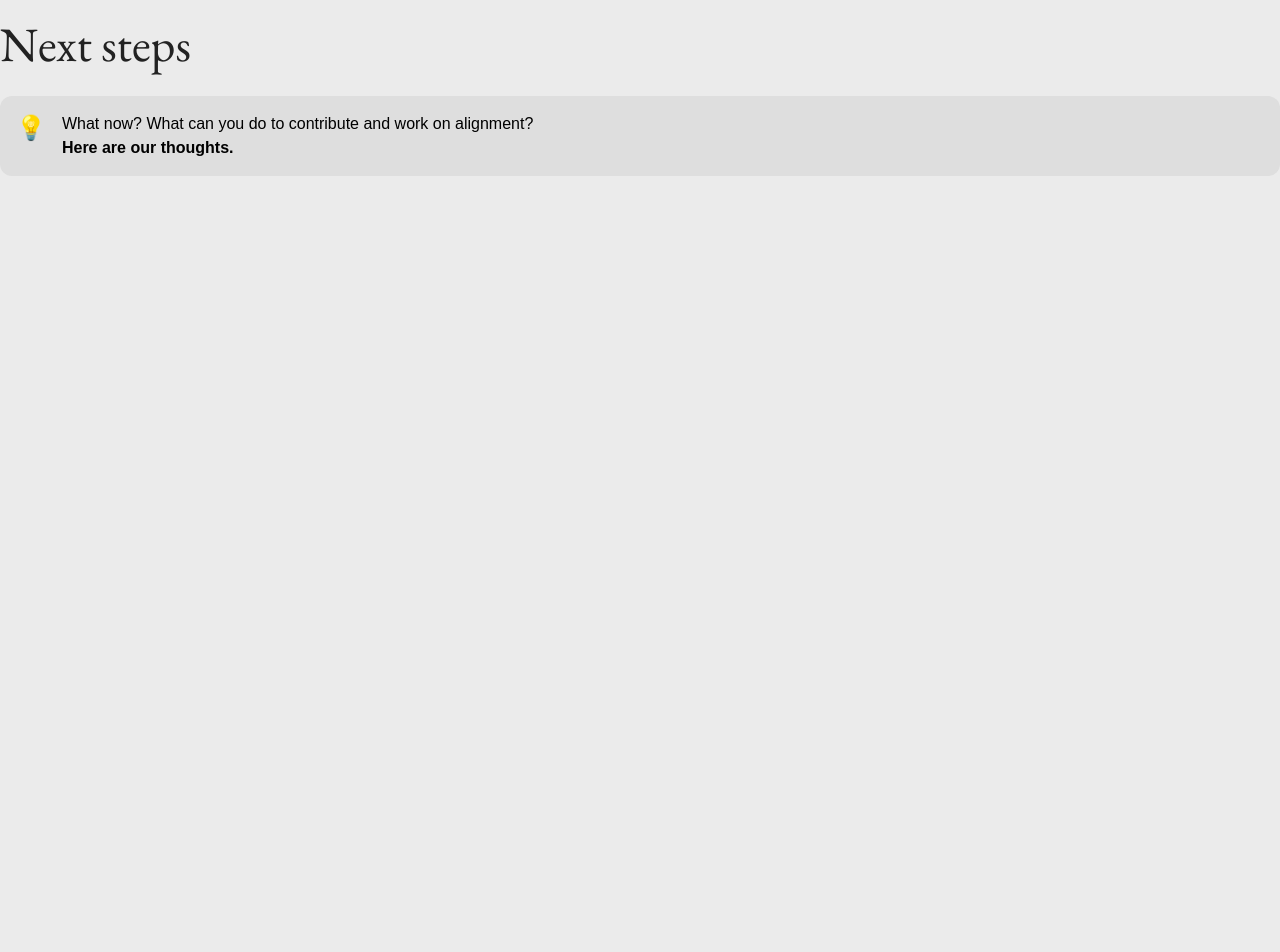
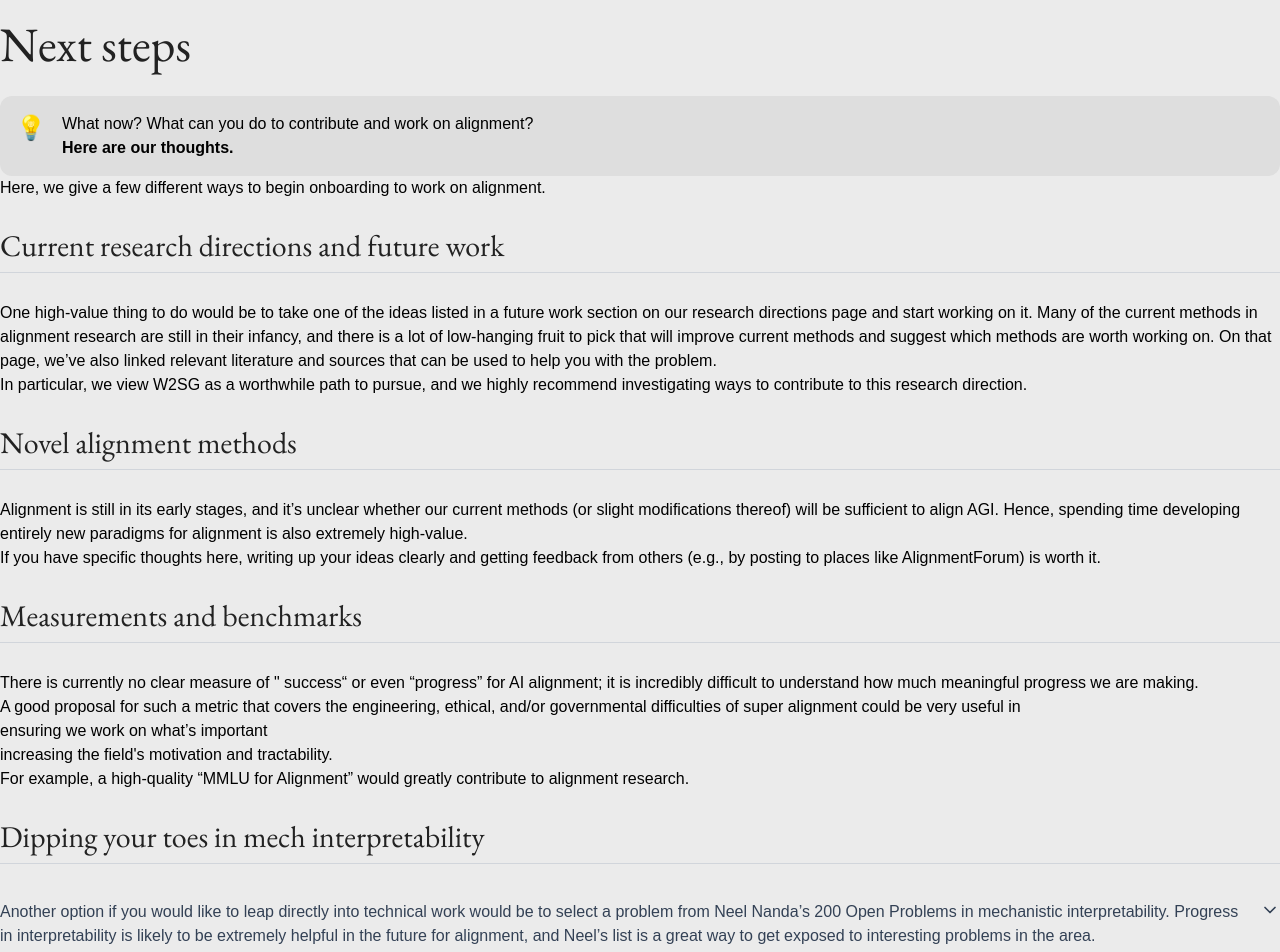
Before and after one commit to masonwang025/alignment-guide, a Next.js app: page /next-steps in a window 1280 px wide. Shown: the top 952 px of the page. Before the commit the page ends 800 px from the top, so only its background shows below. Built offline with nearby package versions, Linux system fonts and the light colour scheme.

Commit message:
done with next stps

```diff
--- a/src/pages/next-steps.mdx
+++ b/src/pages/next-steps.mdx
@@ -1,4 +1,5 @@
 import Promise from '@/components/elements/Promise';
+import Toggle from '@/components/elements/Toggle';
 
 # Next steps
 <Promise>
@@ -6,3 +7,36 @@ What now? What can you do to contribute and work on alignment?
 
 <b>Here are our thoughts.</b>
 </Promise>
+
+Here, we give a few different ways to begin onboarding to work on alignment.
+
+## Current research directions and future work
+
+One high-value thing to do would be to take one of the ideas listed in a future work section on our research directions page and start working on it. Many of the current methods in alignment research are still in their infancy, and there is a lot of low-hanging fruit to pick that will improve current methods and suggest which methods are worth working on. On that page, we’ve also linked relevant literature and sources that can be used to help you with the problem.
+
+In particular, we view W2SG as a worthwhile path to pursue, and we highly recommend investigating ways to contribute to this research direction.
+
+## Novel alignment methods
+
+Alignment is still in its early stages, and it’s unclear whether our current methods (or slight modifications thereof) will be sufficient to align AGI. Hence, spending time developing entirely new paradigms for alignment is also extremely high-value.
+
+If you have specific thoughts here, writing up your ideas clearly and getting feedback from others (e.g., by posting to places like AlignmentForum) is worth it.
+
+## Measurements and benchmarks
+
+There is currently no clear measure of " success“ or even “progress” for AI alignment; it is incredibly difficult to understand how much meaningful progress we are making.
+
+A good proposal for such a metric that covers the engineering, ethical, and/or governmental difficulties of super alignment could be very useful in
+
+1) ensuring we work on what’s important
+
+2) increasing the field's motivation and tractability.
+
+For example, a high-quality “[MMLU](https://arxiv.org/abs/2009.03300) for Alignment” would greatly contribute to alignment research.
+
+## Dipping your toes in mech interpretability
+
+<Toggle title={<div>Another option if you would like to leap directly into technical work would be to select a problem from Neel Nanda’s <a href="https://www.alignmentforum.org/posts/LbrPTJ4fmABEdEnLf/200-concrete-open-problems-in-mechanistic-interpretability">200</a> Open Problems in mechanistic interpretability. Progress in interpretability is likely to be extremely helpful in the future for alignment, and Neel’s list is a great way to get exposed to interesting problems in the area.</div>}>
+    - Neel also has great thoughts on how to [get started in mech interpretability](https://www.neelnanda.io/mechanistic-interpretability/getting-started).
+    - Some of the problems there are likely solved, and that’s okay! A great corollary of working on a problem or two from that list is the upskilling that it will provide.
+</Toggle>
```
